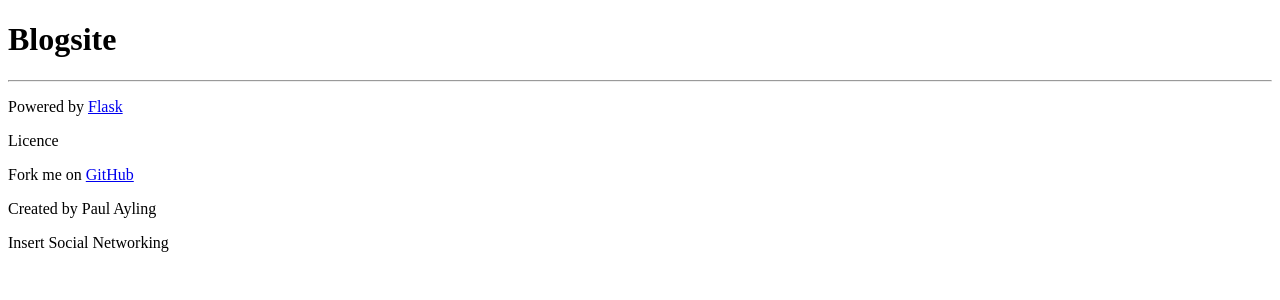
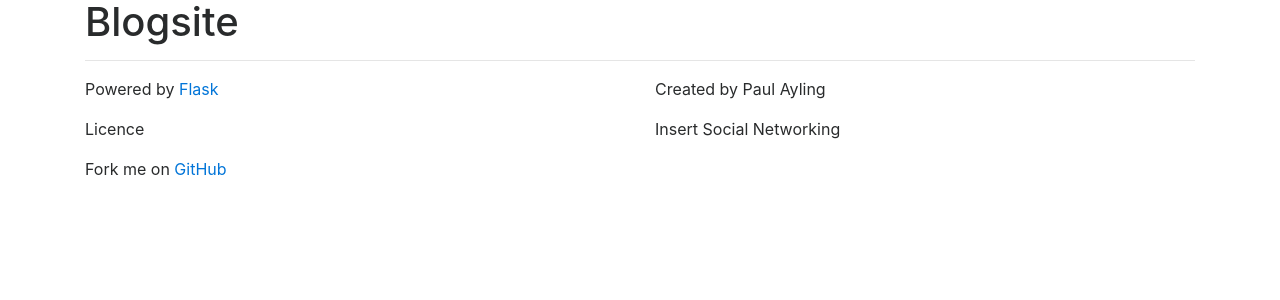
Before and after one commit to paulaylingdev/blogsite, a Flask app: page / in a window 1280 px wide. Shown: the top 300 px of the page. Run offline with Flask 2, Linux system fonts and the light colour scheme; data that the repository does not hold is empty; some libraries are stand-ins or nearby versions.

Commit message:
Initial bootstrap 4 using MaxCDN.

```diff
--- a/blogsite/templates/base_template.html
+++ b/blogsite/templates/base_template.html
@@ -1,28 +1,35 @@
 <!DOCTYPE html>
 <html lang="en">
+
 <head>
     <meta charset="UTF-8">
     <meta name="viewport" content="width=device-width, initial-scale=1.0">
     <meta http-equiv="X-UA-Compatible" content="ie=edge">
     <title>{% block title %}{% endblock %}</title>
+    <link rel="stylesheet" href="https://maxcdn.bootstrapcdn.com/bootstrap/4.0.0-alpha.6/css/bootstrap.min.css" integrity="sha384-rwoIResjU2yc3z8GV/NPeZWAv56rSmLldC3R/AZzGRnGxQQKnKkoFVhFQhNUwEyJ" crossorigin="anonymous">
 </head>
+
 <body>
+    <main class="container">
         {% block body %}
         <h1>Blogsite</h1>
         {% endblock %}
         <hr>
-  <footer>
-      <section>
+        <footer class="row">
+            <section class="col-md-6">
                 <p>Powered by <a href="http://flask.pocoo.org">Flask</a></p>
                 <p>Licence</p>
                 <p>Fork me on
                     <a href="https://github.com/paulaylingdev/blogsite">GitHub</a>
                 </p>
             </section>
-    <section>
+            <section class="col-md-6">
                 <p>Created by Paul Ayling</p>
                 <p>Insert Social Networking</p>
             </section>
         </footer>
+        <script src="https://maxcdn.bootstrapcdn.com/bootstrap/4.0.0-alpha.6/js/bootstrap.min.js" integrity="sha384-vBWWzlZJ8ea9aCX4pEW3rVHjgjt7zpkNpZk+02D9phzyeVkE+jo0ieGizqPLForn" crossorigin="anonymous"></script>
+    </main>
 </body>
+
 </html>
--- a/blogsite/templates/index.html
+++ b/blogsite/templates/index.html
@@ -11,7 +11,7 @@
   <hr>
   <h2>{{ post.title }}</h2>
   <hr>
-  <p>{{ post.pub_date.strftime('%Y-%m-%d %H:%M') }}</p>
+  <p>{{ post.pub_date.strftime('%H:%M %d %B %Y') }}</p>
     {% for tag in post.tags %}
     <span>{{ tag.name }}<span>
     {% endfor %}
```
Lines whose indentation alone changed are shown as unchanged.
